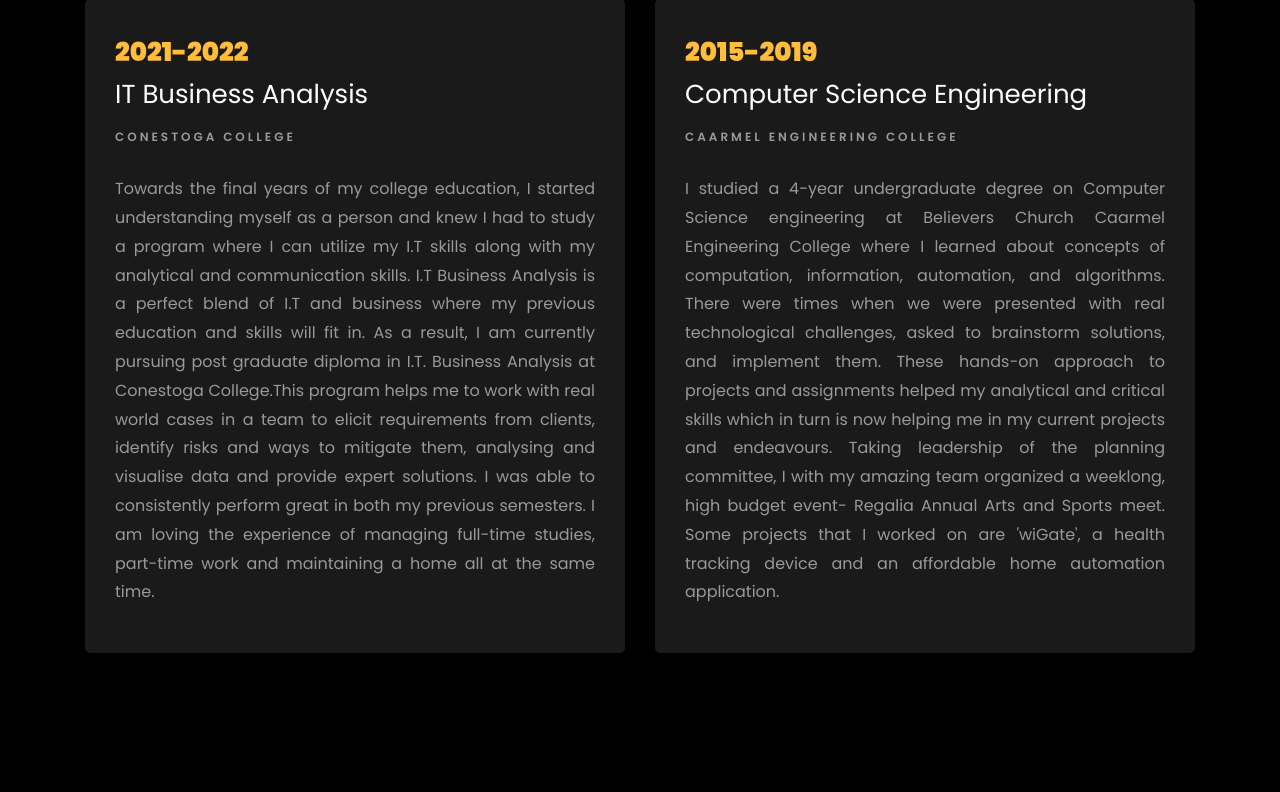
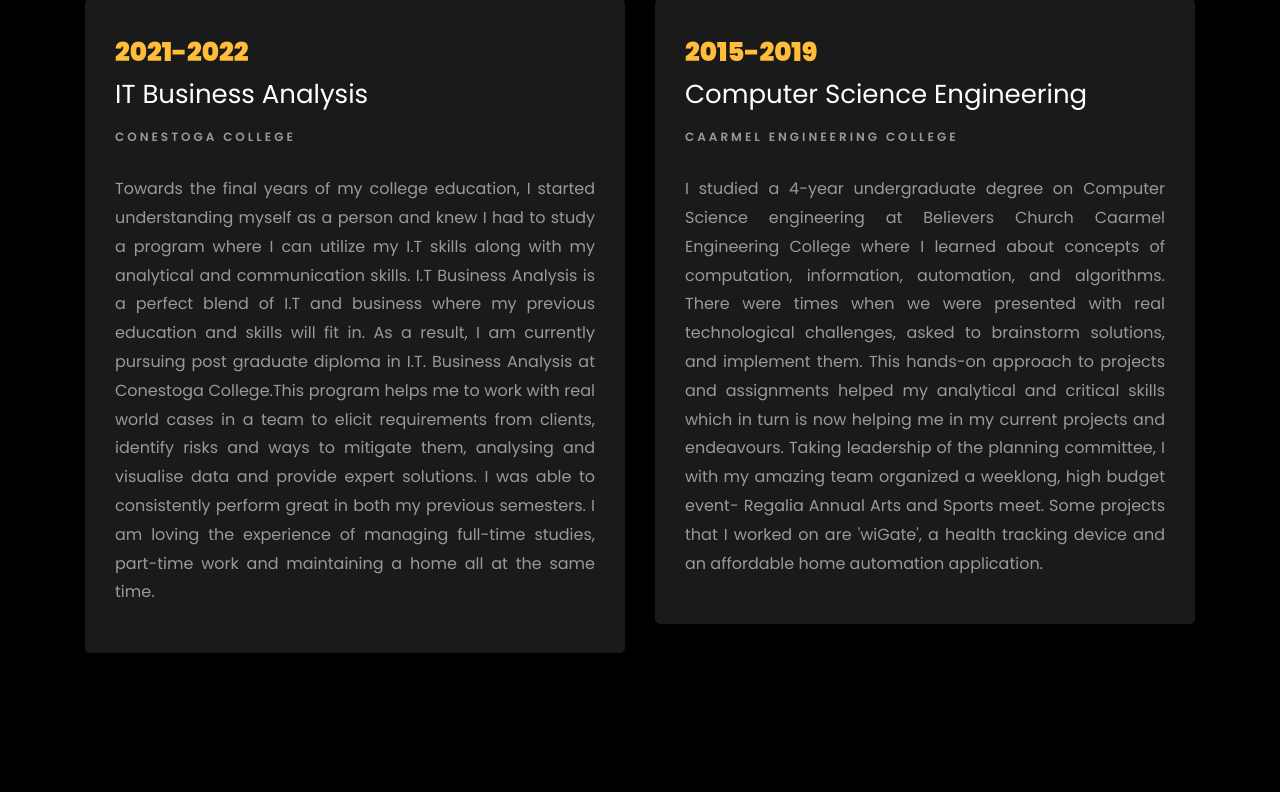
Before and after one commit to noelasaji/noelasaji.github.io, a plain HTML site: page index.html in a window 1280 px wide. Shown: the part 1695-2487 px from the top of the page. Drawn offline with Linux system fonts and the light colour scheme; files whose address does not match are found by name.

Commit message:
Update index.html

```diff
--- a/index.html
+++ b/index.html
@@ -128,7 +128,7 @@
     					<span class="date">2015-2019</span>
     					<h2> Computer Science Engineering</h2>
     					<span class="position">Caarmel Engineering College</span>
-    					<p align="justify" class="mt-4">I studied a 4-year undergraduate degree on Computer Science engineering at Believers Church Caarmel Engineering College where I learned about concepts of computation, information, automation, and algorithms. There were times when we were presented with real technological challenges, asked to brainstorm solutions, and implement them. These hands-on approach to projects and assignments helped my analytical and critical skills which in turn is now helping me in my current projects and endeavours. Taking leadership of the planning committee, I with my amazing team organized a weeklong, high budget event- Regalia Annual Arts and Sports meet. Some projects that I worked on are 'wiGate', a health tracking device and an affordable home automation application. </p>
+    					<p align="justify" class="mt-4">I studied a 4-year undergraduate degree on Computer Science engineering at Believers Church Caarmel Engineering College where I learned about concepts of computation, information, automation, and algorithms. There were times when we were presented with real technological challenges, asked to brainstorm solutions, and implement them. This hands-on approach to projects and assignments helped my analytical and critical skills which in turn is now helping me in my current projects and endeavours. Taking leadership of the planning committee, I with my amazing team organized a weeklong, high budget event- Regalia Annual Arts and Sports meet. Some projects that I worked on are 'wiGate', a health tracking device and an affordable home automation application. </p>
     				</div>
 
     			</div>
```
